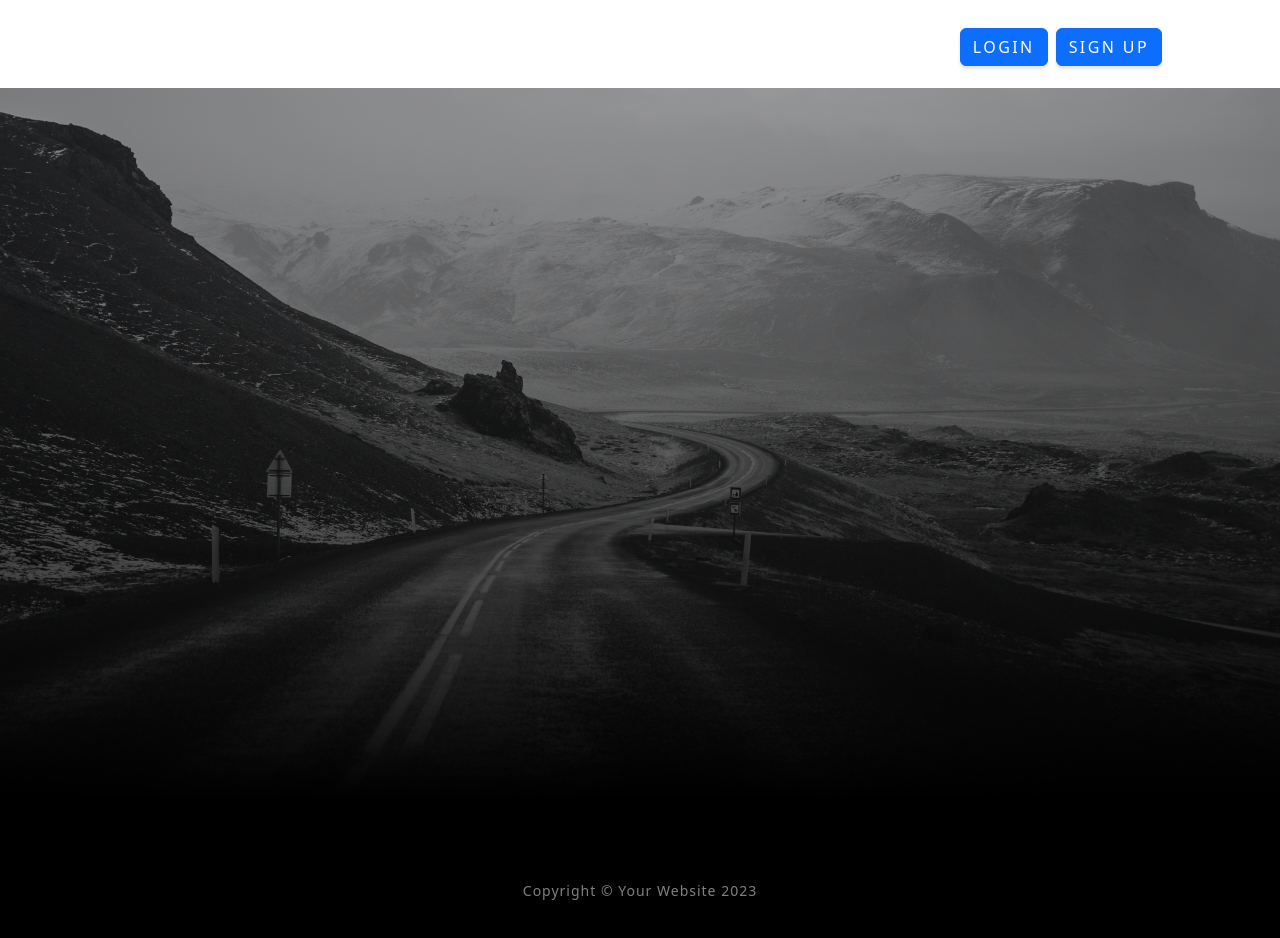
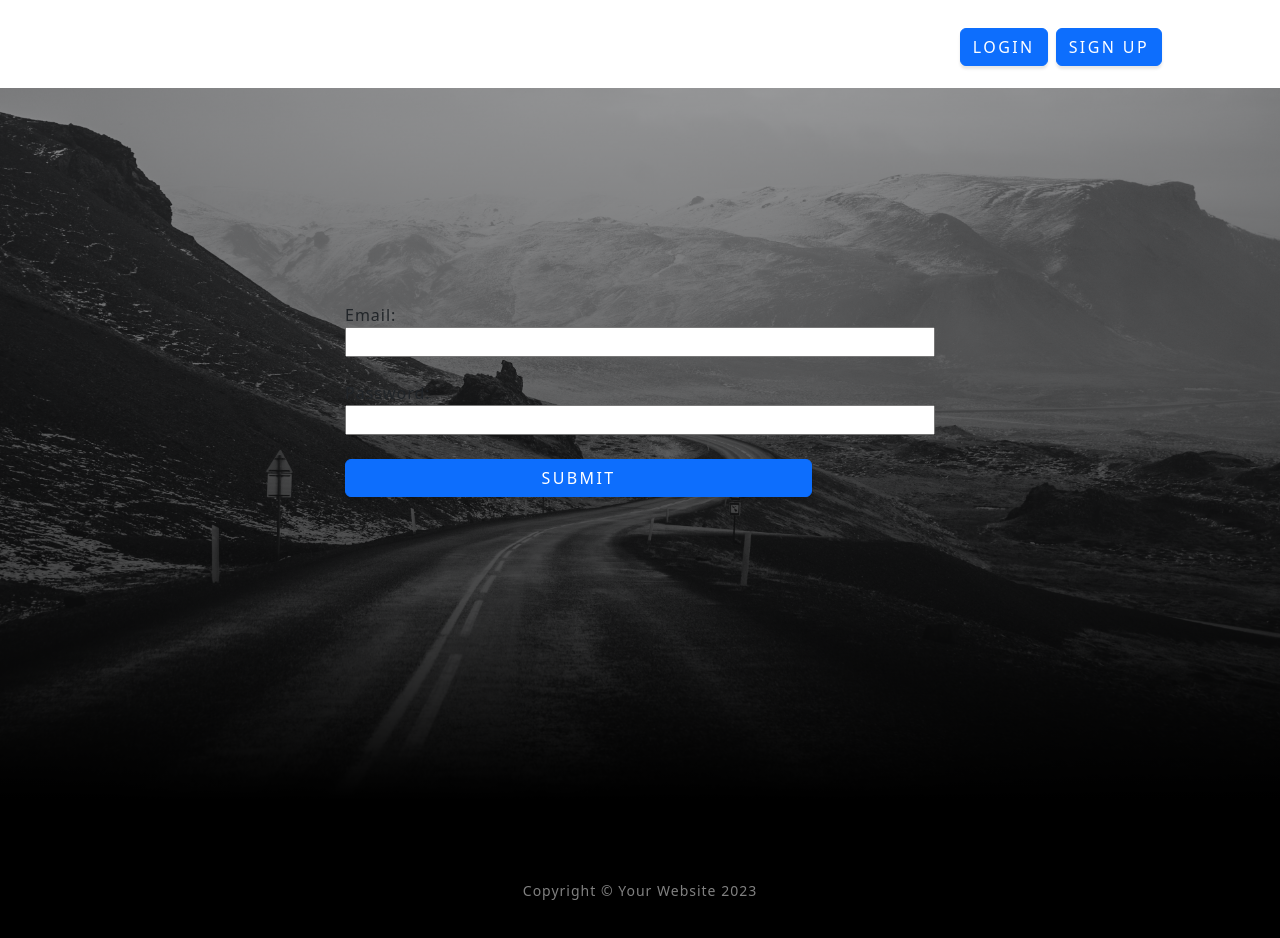
Before and after one commit to hengwej/autobidderapp, a React (Create React App) app in the folder client/: page /login in a window 1280 px wide. Shown: the top 938 px of the page. Built offline with nearby package versions, Linux system fonts and the light colour scheme.

Commit message:
Added Login Page

```diff
--- a/client/src/App.js
+++ b/client/src/App.js
@@ -4,14 +4,20 @@ import { Routes, Route, Link } from "react-router-dom";
 import Homepage from "./pages/General/homepage";
 import FAQ from "./pages/General/faq";
 import SignUp from "./pages/General/signup";
+import Login from "./pages/General/login";
 import SellCar from "./pages/Users/sell_a_car";
 import "./css/styles.css";
 
 function App() {
     const [showSignUpModal, setShowSignUpModal] = useState(false);
+    const [showLoginModal, setShowLoginModal] = useState(false);
+
 
     const handleSignUpClose = () => setShowSignUpModal(false);
     const handleSignUpShow = () => setShowSignUpModal(true);
+
+    const handleLoginClose = () => setShowLoginModal(false);
+    const handleLoginShow = () => setShowLoginModal(true);
 
     return (
         <div className="App">
@@ -29,7 +35,7 @@ function App() {
                             <Link class="nav-link" to="/sellCar">Sell a Car</Link>
                         </li>
                         <li class="nav-item" style={{marginTop: 28 +'px'}}>
-                            <a class="btn btn-primary" href="#about">Login</a>
+                            <Button variant="primary" onClick={handleLoginShow}>Login</Button>
                         </li>
                         <li class="nav-item" style={{ marginTop: 28 + 'px', marginLeft: 8 + 'px' }}>
                             <Button variant="primary" onClick={handleSignUpShow}>Sign Up</Button>
@@ -41,6 +47,7 @@ function App() {
                 <Route path="/" element={<Homepage />} />
                 <Route path="/faq" element={<FAQ />} />
                 <Route path="/sellCar" element={<SellCar />} />
+                <Route path="/login" element={<Login />} />
                 <Route path="/signup" element={<SignUp />} />
             </Routes>
             <Modal show={showSignUpModal} onHide={handleSignUpClose}>
@@ -56,6 +63,19 @@ function App() {
                     </Button>
                 </Modal.Footer>
             </Modal>
+            <Modal show={showLoginModal} onHide={handleLoginClose}>
+                <Modal.Header closeButton>
+                    <Modal.Title>Login</Modal.Title>
+                </Modal.Header>
+                <Modal.Body>
+                    <Login />
+                </Modal.Body>
+                <Modal.Footer>
+                    <Button variant="secondary" onClick={handleLoginClose}>
+                        Close
+                    </Button>
+                </Modal.Footer>
+            </Modal>
         </div>
     );
 }
--- a/client/src/pages/General/login.js
+++ b/client/src/pages/General/login.js
@@ -0,0 +1,17 @@
+import React from "react";
+
+export default class Login extends React.Component {
+    render() {
+        return (
+            <div>
+                <form>
+                    <label>Email:</label>&nbsp;<br />
+                    <input type="email" id="email" name="email" size="58" /><br /><br />
+                    <label>Password:</label>&nbsp;<br />
+                    <input type="password" id="password" name="password" size="58" /><br /><br />
+                    <input class="btn btn-primary" type="submit" value="Submit" style={{ width: 29.2 + 'em' }} />
+                </form>
+            </div>
+        )
+    }
+}
```
